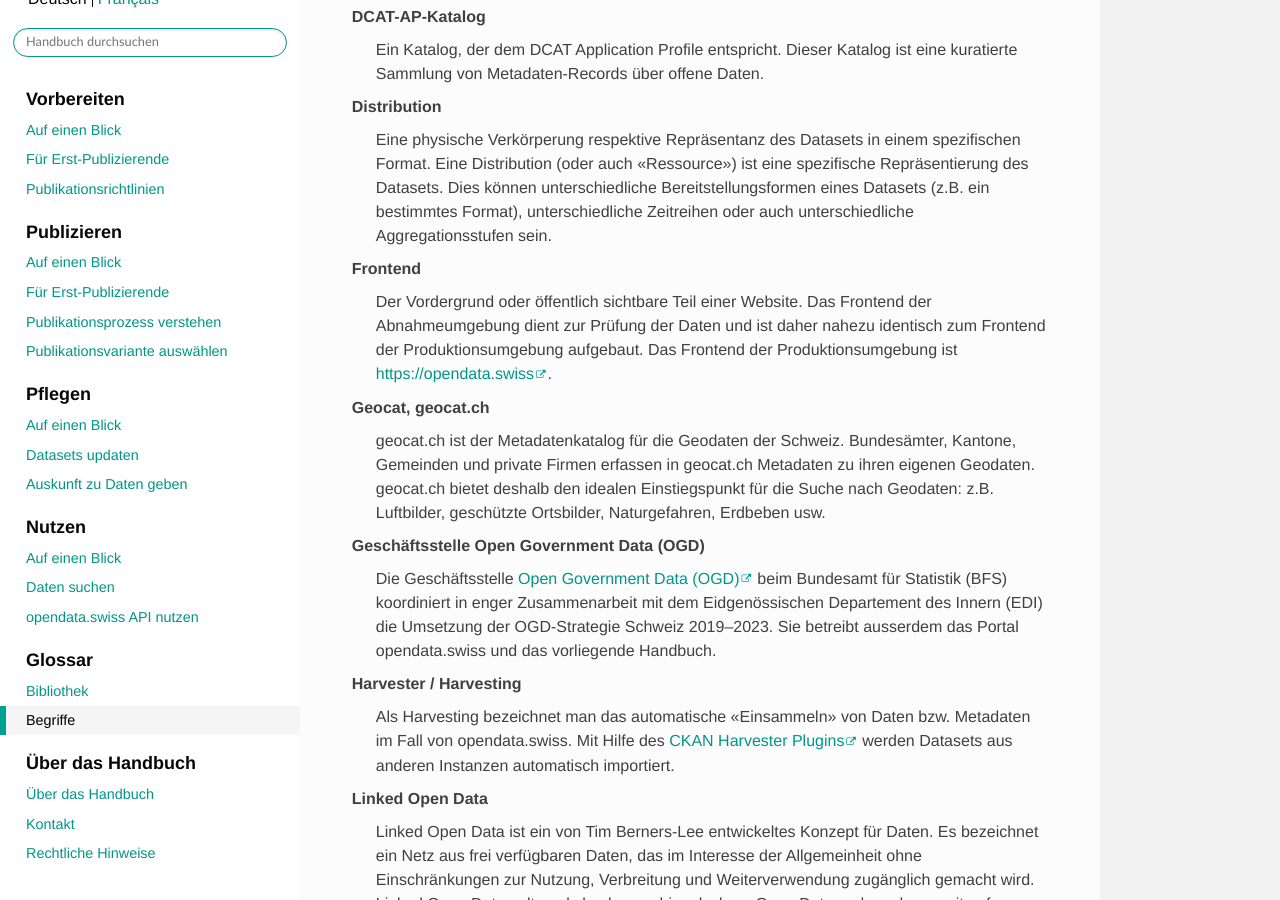
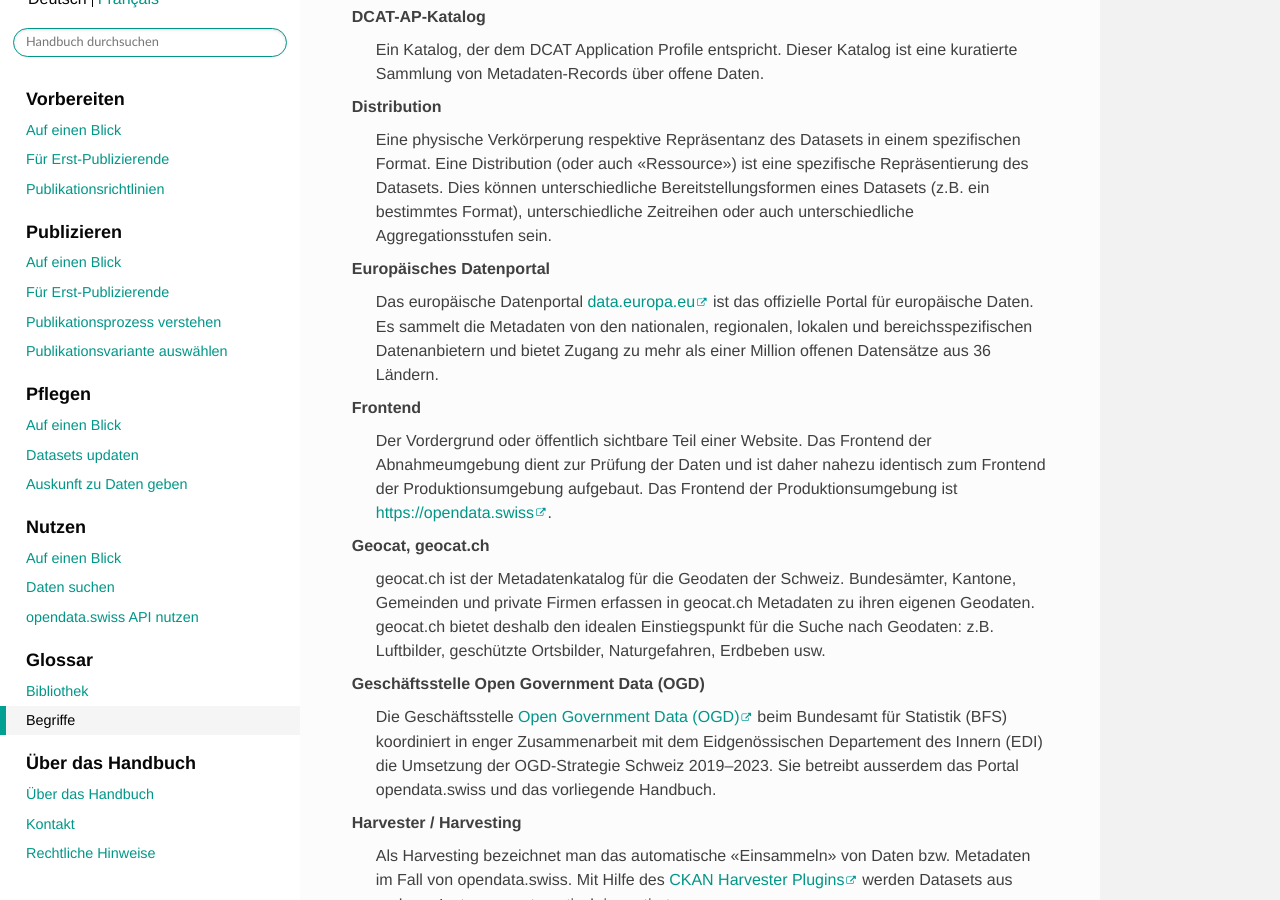
Before and after one commit to opendata-swiss/ogdch-handbook, a Sphinx documentation site: the page built from source/content/glossar/begriffe.rst, in a window 1280 px wide and 900 px high, scrolled down 1305 px. Built offline with Sphinx 7.4.7 and the Read the Docs theme 2.0.0, drawn with Linux system fonts in a browser that asks for light colours; cross-references to code outside the pages are shown as plain code.

Commit message:
add Eurpean dataportal as term to the glossary

```diff
--- a/source/content/glossar/begriffe.rst
+++ b/source/content/glossar/begriffe.rst
@@ -93,6 +93,12 @@ Was ist was bei Open Data?
     (z.B. ein bestimmtes Format), unterschiedliche Zeitreihen
     oder auch unterschiedliche Aggregationsstufen sein.
 
+  Europäisches Datenportal
+    Das europäische Datenportal `data.europa.eu <https://data.europa.eu/de>`__
+    ist das offizielle Portal für europäische Daten. Es sammelt die Metadaten von
+    den nationalen, regionalen, lokalen und bereichsspezifischen Datenanbietern
+    und bietet Zugang zu mehr als einer Million offenen Datensätze aus 36 Ländern.
+
   Frontend
     Der Vordergrund oder öffentlich sichtbare Teil
     einer Website. Das Frontend der Abnahmeumgebung
```
